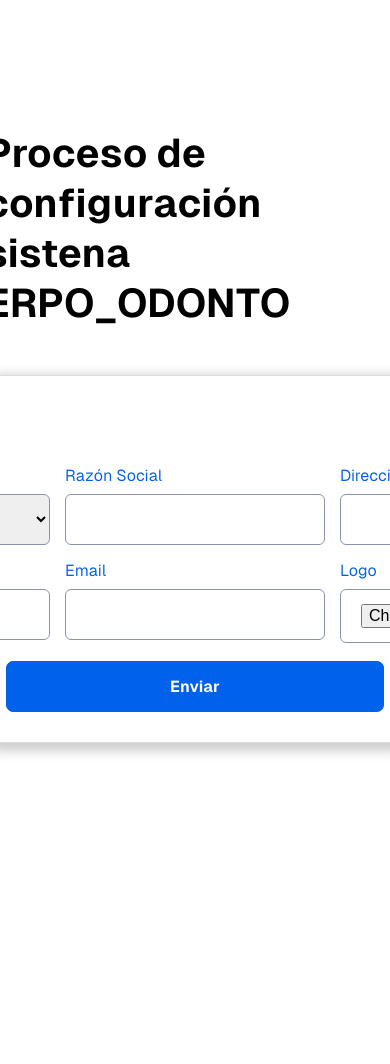
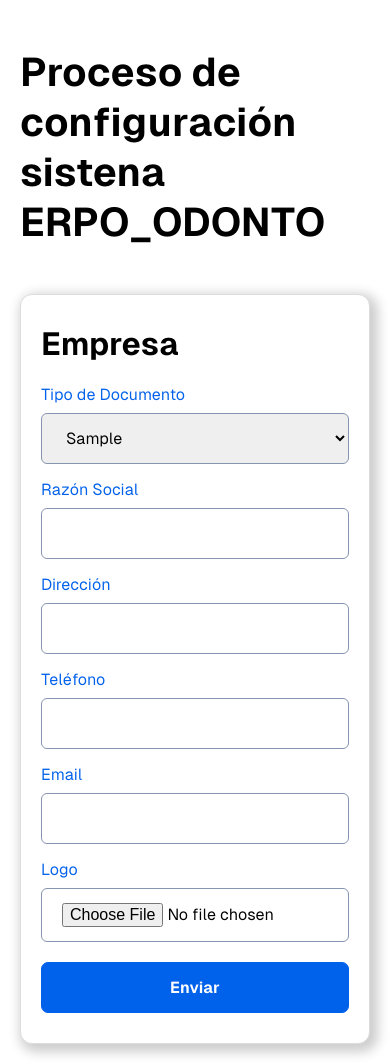
Before and after one commit to Abiu77/odontology, a PHP site: page /pages/companyconfig.php in a window 390 px wide; the page is wider, and only the part inside the window is pictured. Before the commit the page ends 755 px from the top of that part, so only its background shows below. Run offline with PHP 8.4, Linux system fonts and the light colour scheme; tables that the repository leaves empty or names only in its code hold one stand-in row (values such as "Sample post").

Commit message:
add: responsive

```diff
--- a/css/index.css
+++ b/css/index.css
@@ -33,12 +33,10 @@ header {
 
 main {
   width: 100%;
-  height: 100vh;
   display: grid;
   place-content: center;
   gap: 20px;
-  padding-top: 20px;
-  padding-bottom: 20px;
+  padding: 20px;
 }
 
 a {
--- a/css/style.css
+++ b/css/style.css
@@ -1,6 +1,4 @@
 .card {
-  display: flex;
-  min-width: 420px;
   height: auto;
   padding: 30px 20px;
   flex-direction: column;
@@ -50,6 +48,7 @@
 }
 
 .login-btn {
+  margin-top: 20px;
   width: 100%;
   padding: 14px 20px;
   font-size: 16px;
@@ -75,6 +74,7 @@
 }
 
 .logout-btn {
+  margin-top: 20px;
   padding: 10px;
   border-radius: 7px;
   font-size: 16px;
@@ -130,8 +130,9 @@
 }
 
 .card-section {
+  width: 100%;
   display: grid;
-  grid-template-columns: repeat(3, 260px);
+  grid-template-columns: repeat(auto-fit, minmax(260px, 1fr));
   gap: 15px;
 }
 
```
